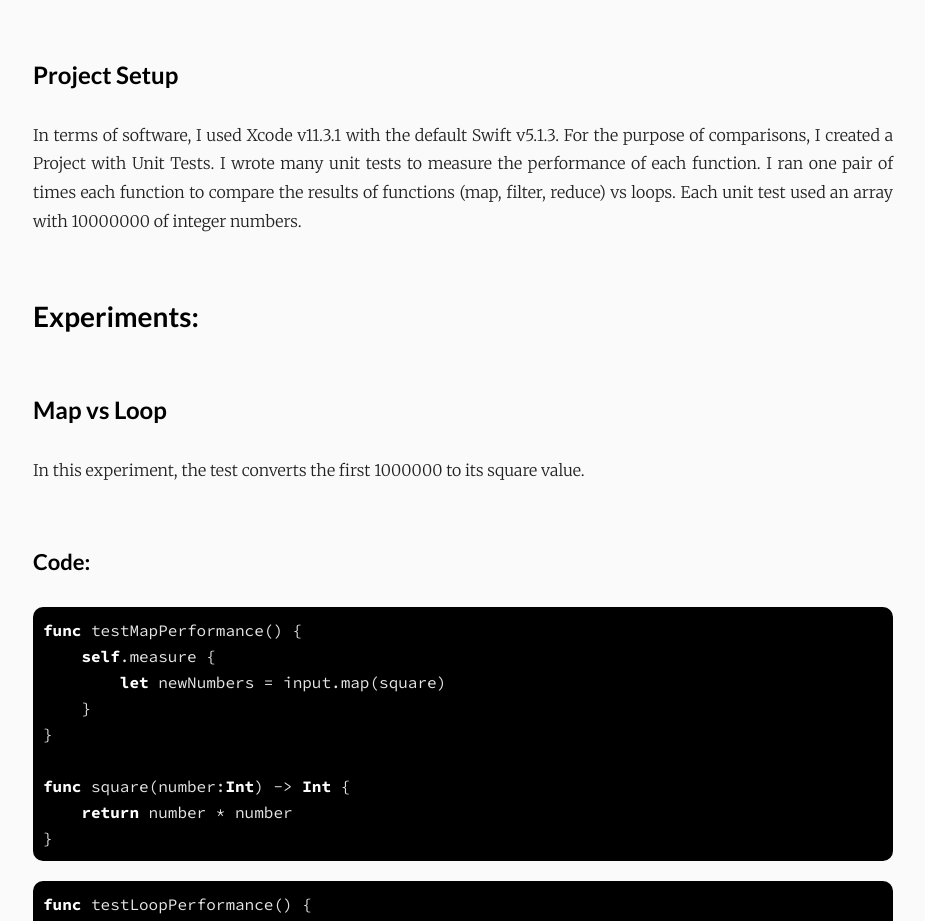
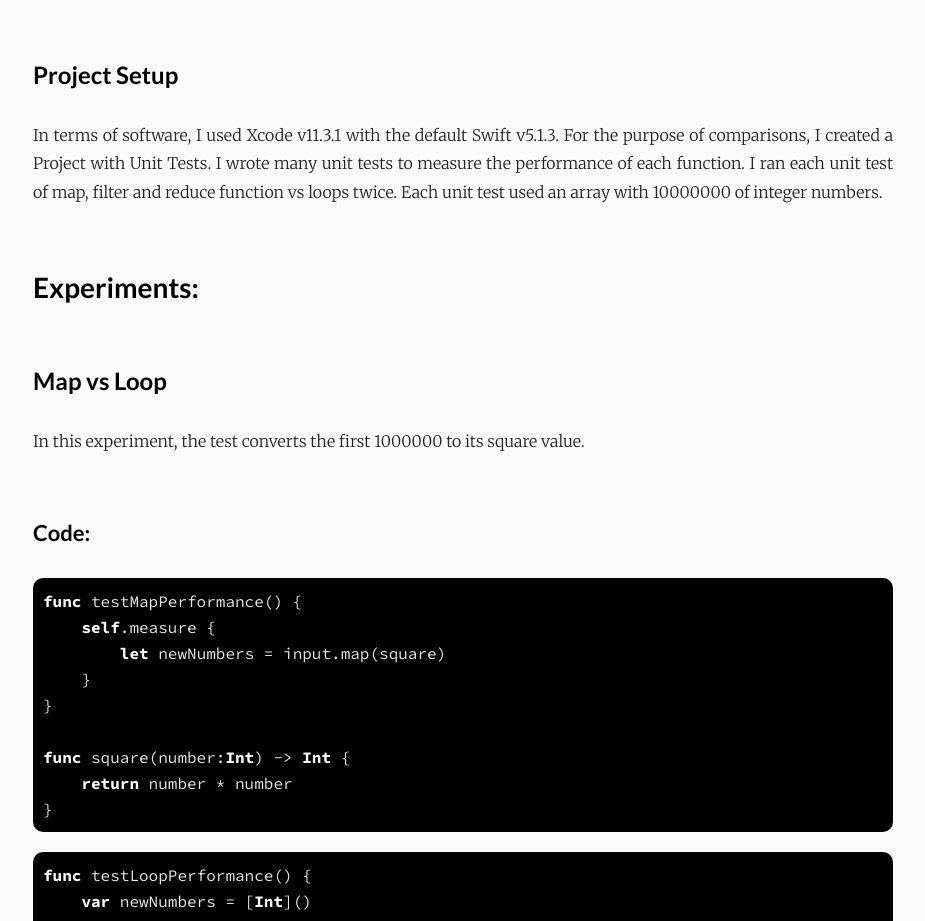
Before and after one commit to wils0n/wils0n.github.io, a plain HTML site: page posts/experimental-approach-of-performance-of-map-and-filter-vs-for-loops/index.html in a window 1280 px wide. Shown: the part 797-1718 px from the top of the page, without its empty margins (177-1102 px from the left). Drawn offline with nearby package versions, Linux system fonts and the light colour scheme.

Commit message:
update project setup redactionof post 2

```diff
--- a/posts/experimental-approach-of-performance-of-map-and-filter-vs-for-loops/index.html
+++ b/posts/experimental-approach-of-performance-of-map-and-filter-vs-for-loops/index.html
@@ -176,7 +176,7 @@ Project Setup In terms of software, I used Xcode v11." />
 <h3 id="hardware">Hardware:</h3>
 <p>The data shown here was all generated from my personal Macbook Pro (macOS Catalina v10.15.6, 2.5 GHz Quad-Core Intel Core i5 with16 GBs 600 MHz DDR3)</p>
 <h3 id="project-setup">Project Setup</h3>
-<p>In terms of software, I used Xcode v11.3.1 with the default Swift v5.1.3. For the purpose of comparisons, I created a Project with Unit Tests. I wrote many unit tests to measure the performance of each function. I ran one pair of times each function to compare the results of functions (map, filter, reduce) vs loops. Each unit test used an array with 10000000 of integer numbers.</p>
+<p>In terms of software, I used Xcode v11.3.1 with the default Swift v5.1.3. For the purpose of comparisons, I created a Project with Unit Tests. I wrote many unit tests to measure the performance of each function. I ran each unit test of map, filter and reduce function vs loops twice. Each unit test used an array with 10000000 of integer numbers.</p>
 <h2 id="experiments">Experiments:</h2>
 <h3 id="map-vs-loop">Map vs Loop</h3>
 <p>In this experiment, the test converts the first 1000000 to its square value.</p>
```
